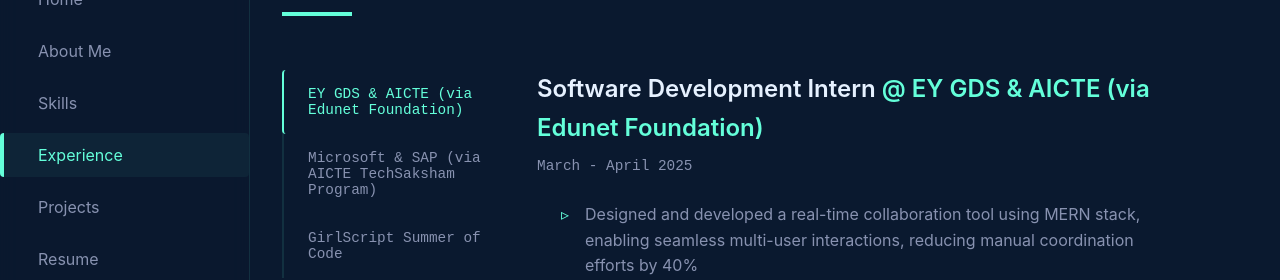
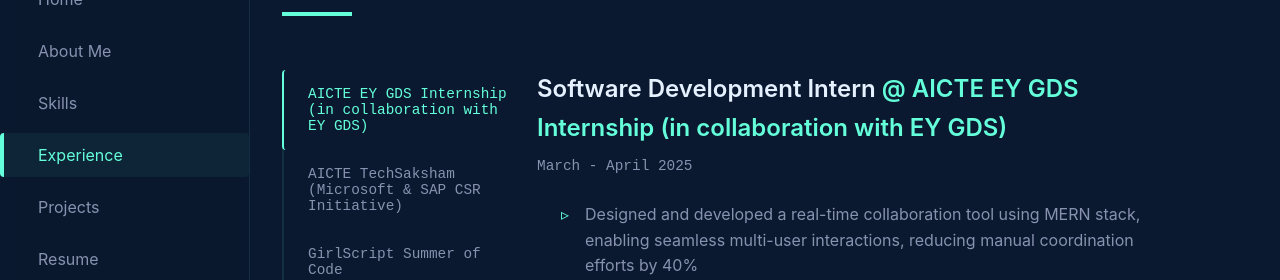
Before and after one commit to garimabhayanaa/portfolio, a React (Create React App) app: page / in a window 1280 px wide. Both pictures are taken after a click on the button "Experience". Shown: the part 141-421 px from the top of the page. Built offline with nearby package versions, Linux system fonts and the light colour scheme; no server answers.

Commit message:
Updated Experience.js

```diff
--- a/src/components/Experience.js
+++ b/src/components/Experience.js
@@ -6,7 +6,7 @@
 
   const experiences = [
     {
-      company: "EY GDS & AICTE (via Edunet Foundation)",
+      company: "AICTE EY GDS Internship (in collaboration with EY GDS)",
       position: "Software Development Intern",
       period: "March - April 2025",
       description: [
@@ -19,16 +19,16 @@
       technologies: ["React", "Node.js", "MongoDB", "Express", "WebSockets", "Socket.io", "Git", "CI/CD"]
     },
     {
-      company: "Microsoft & SAP (via AICTE TechSaksham Program)",
+      company: "AICTE TechSaksham (Microsoft & SAP CSR Initiative)",
       position: "AI Intern",
       period: "January - February 2025",
       description: [
-        "Developed an AI-powered medical assistant capable of answering health-related queries using Retrieval-Augmented Generation (RAG), reducing manual research time for users",
-        "Implemented a document retrieval system with FAISS, improving response accuracy by 35% through efficient indexing and search optimization",
-        "Integrated a multimodal LLM to enable both text-based and image-based medical inquiries, expanding chatbot capabilities by 50%",
-        "Designed and optimized an embedding pipeline to process and store medical documents, reducing data retrieval time by 40%",
-        "Built a user-friendly interface with Streamlit, increasing accessibility and usability for non-technical users",
-        "Fine-tuned NLP models for medical context understanding, achieving a 25% improvement in response accuracy"
+        "Developed an AI-powered medical assistant capable of answering health-related queries using Retrieval-Augmented Generation (RAG), reducing manual research time for users.",
+        "Implemented a document retrieval system with FAISS, improving response accuracy by 35% through efficient indexing and search optimization.",
+        "Integrated a multimodal LLM (Llama-3.2-90b-vision-preview) with Groq API, enabling both text-based and image-based medical inquiries, expanding chatbot capabilities by 50%.",
+        "Designed and optimized an embedding pipeline to process and store medical documents, reducing data retrieval time by 40%.",
+        "Built a user-friendly interface with Streamlit, increasing accessibility and usability for non-technical users.",
+        "Fine-tuned NLP models for medical context understanding, achieving a 25% improvement in response accuracy."
       ],
       technologies: ["Python", "Hugging Face Transformers", "FAISS", "Mistral LLM", "Groq Multimodal API", "Streamlit", "NLP", "Vector Embeddings"]
     },
```
